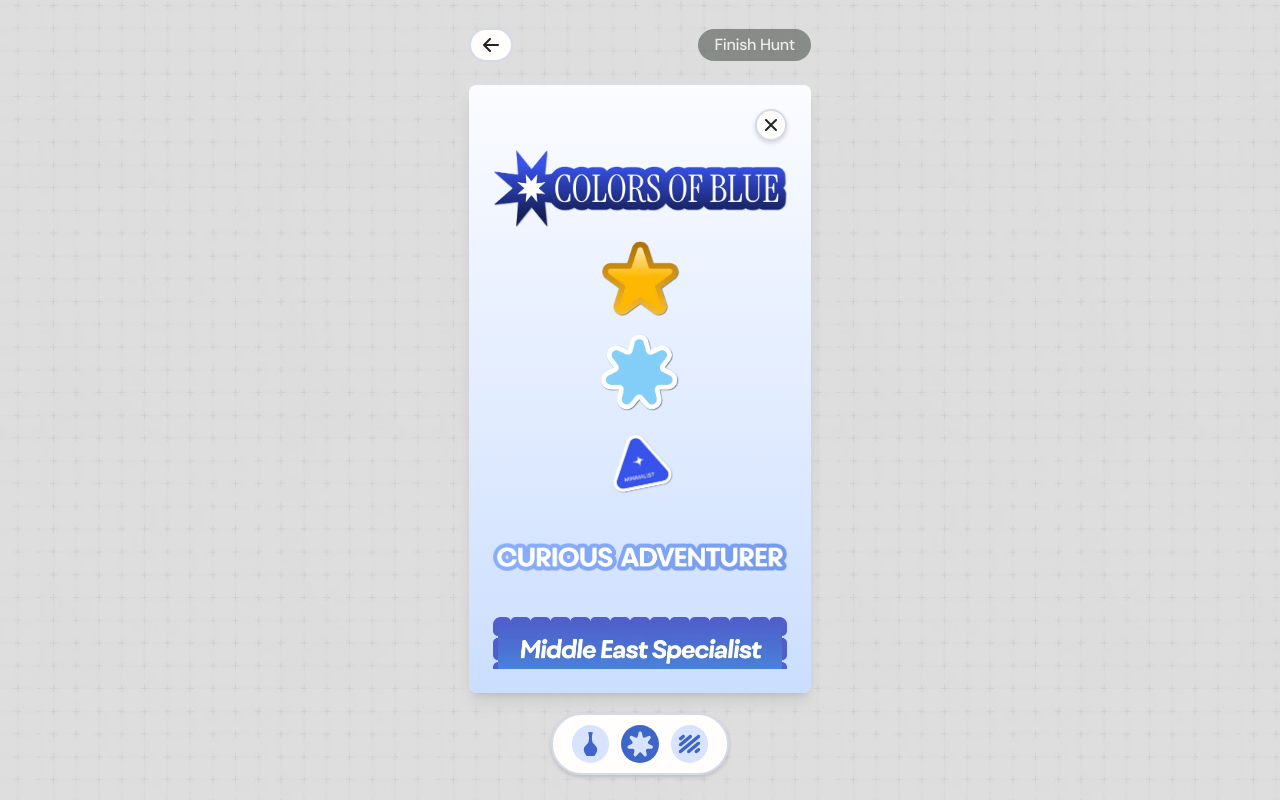
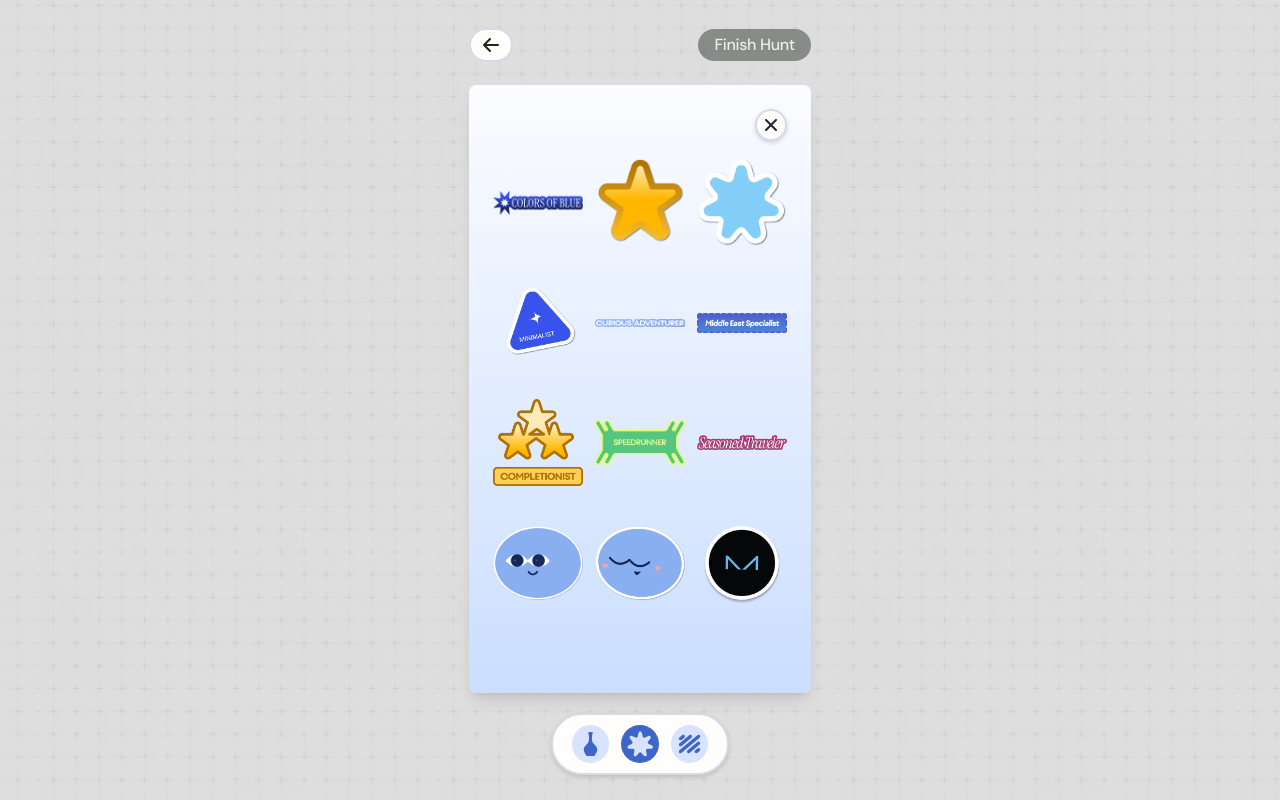
Before and after one commit to PennSpark/into-the-blue, a Next.js app: page /sites/blue/stickerbook in a window 1280 px wide. Both pictures are taken after a click on the button 640 px from the left and 744 px from the top of the page. Built offline with nearby package versions, Linux system fonts and the light colour scheme.

Commit message:
temp fix: scrolling (couldnt solve it so now its just a grid)

```diff
--- a/src/app/stickerbook/components/Modal.tsx
+++ b/src/app/stickerbook/components/Modal.tsx
@@ -116,7 +116,7 @@ export default function Modal({ setMenuSelection, addSticker, setGridBg, menuSel
 
         {/* Labels Section */}
         {menuSelection === "label" && addSticker && (
-            <div className="flex flex-wrap gap-[1.5svh] w-full">
+            <div className="flex grid grid-cols-3 gap-[1.5svh] w-full">
               {stickerList.map((image, index) => (
                 <div
                   key={index}
@@ -124,7 +124,7 @@ export default function Modal({ setMenuSelection, addSticker, setGridBg, menuSel
                     addSticker(image, true);
                     setMenuSelection(null);
                   }}
-                className="cursor-pointer  h-[10svh] w-full"
+                  className="cursor-pointer aspect-[5/6] w-full"
                   style={{
                     backgroundImage: `url(/sites/blue/stickers/${image})`,
                     backgroundSize: "contain",
```
Lines whose indentation alone changed are shown as unchanged.
